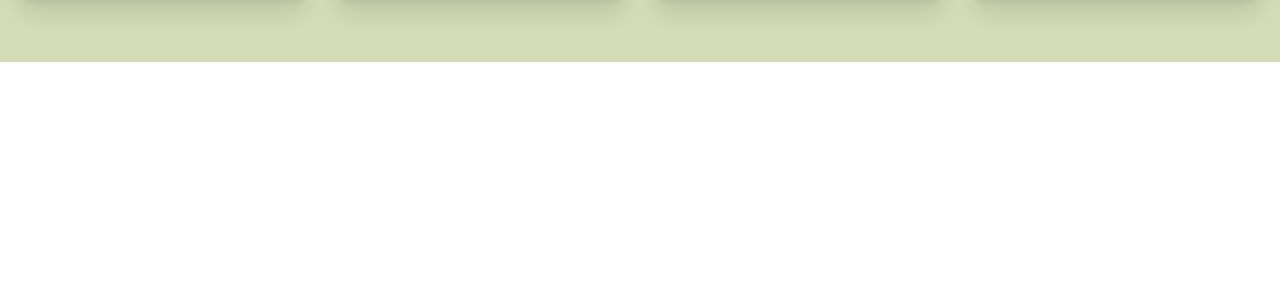
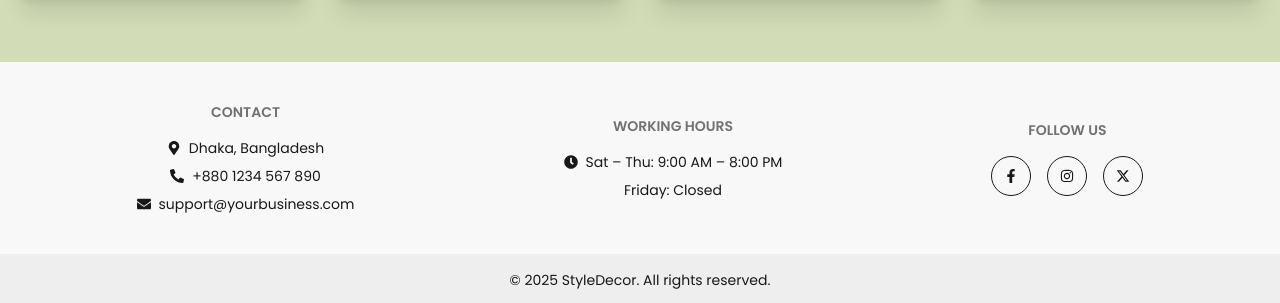
Before and after one commit to mohammad-moklesur-rahman/StyleDecor-Client, a React (Vite) app: page / in a window 1280 px wide. Shown: the part 2130-2433 px from the top of the page. Before the commit the page ends 2192 px from the top, so only its background shows below. Built offline with nearby package versions, Linux system fonts and the light colour scheme; no server answers.

Commit message:
Add footer section

```diff
--- /dev/null
+++ b/src/components/Shared/Footer.jsx
@@ -0,0 +1,66 @@
+import {
+  FaFacebookF,
+  FaInstagram,
+  FaPhoneAlt,
+  FaEnvelope,
+  FaMapMarkerAlt,
+  FaClock,
+} from "react-icons/fa";
+import { FaXTwitter } from "react-icons/fa6";
+
+const Footer = () => {
+  return (
+    <footer className="bg-base-200 text-base-content">
+      {/* Main Content */}
+      <div className="footer footer-center p-10 max-w-7xl mx-auto">
+        {/* Contact Info */}
+        <div>
+          <span className="footer-title">Contact</span>
+          <div className="space-y-2">
+            <p className="flex items-center justify-center gap-2">
+              <FaMapMarkerAlt /> Dhaka, Bangladesh
+            </p>
+            <p className="flex items-center justify-center gap-2">
+              <FaPhoneAlt /> +880 1234 567 890
+            </p>
+            <p className="flex items-center justify-center gap-2">
+              <FaEnvelope /> support@yourbusiness.com
+            </p>
+          </div>
+        </div>
+
+        {/* Working Hours */}
+        <div>
+          <span className="footer-title">Working Hours</span>
+          <p className="flex items-center justify-center gap-2">
+            <FaClock /> Sat – Thu: 9:00 AM – 8:00 PM
+          </p>
+          <p>Friday: Closed</p>
+        </div>
+
+        {/* Social Media */}
+        <div>
+          <span className="footer-title">Follow Us</span>
+          <div className="flex justify-center gap-4">
+            <a className="btn btn-circle btn-outline hover:btn-primary">
+              <FaFacebookF />
+            </a>
+            <a className="btn btn-circle btn-outline hover:btn-primary">
+              <FaInstagram />
+            </a>
+            <a className="btn btn-circle btn-outline hover:btn-primary">
+              <FaXTwitter />
+            </a>
+          </div>
+        </div>
+      </div>
+
+      {/* Copyright */}
+      <div className="footer footer-center p-4 bg-base-300">
+        <p>© {new Date().getFullYear()} StyleDecor. All rights reserved.</p>
+      </div>
+    </footer>
+  );
+};
+
+export default Footer;
--- a/src/layout/RootLayout.jsx
+++ b/src/layout/RootLayout.jsx
@@ -1,11 +1,13 @@
 import { Outlet } from "react-router";
 import Navbar from "../components/Shared/Navbar";
+import Footer from "../components/Shared/Footer";
 
 const RootLayout = () => {
   return (
     <>
       <Navbar />
       <Outlet />
+      <Footer />
     </>
   );
 };
```
